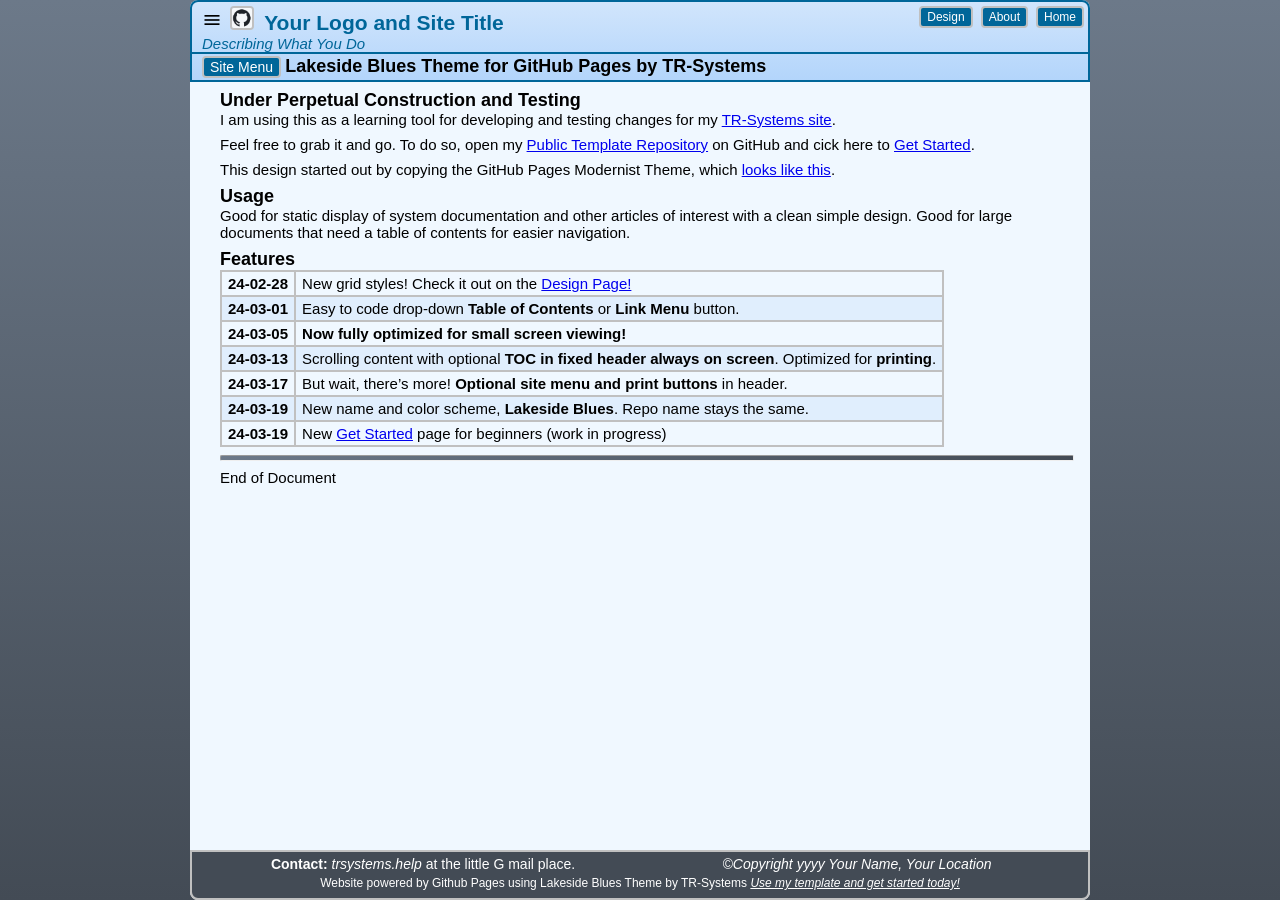
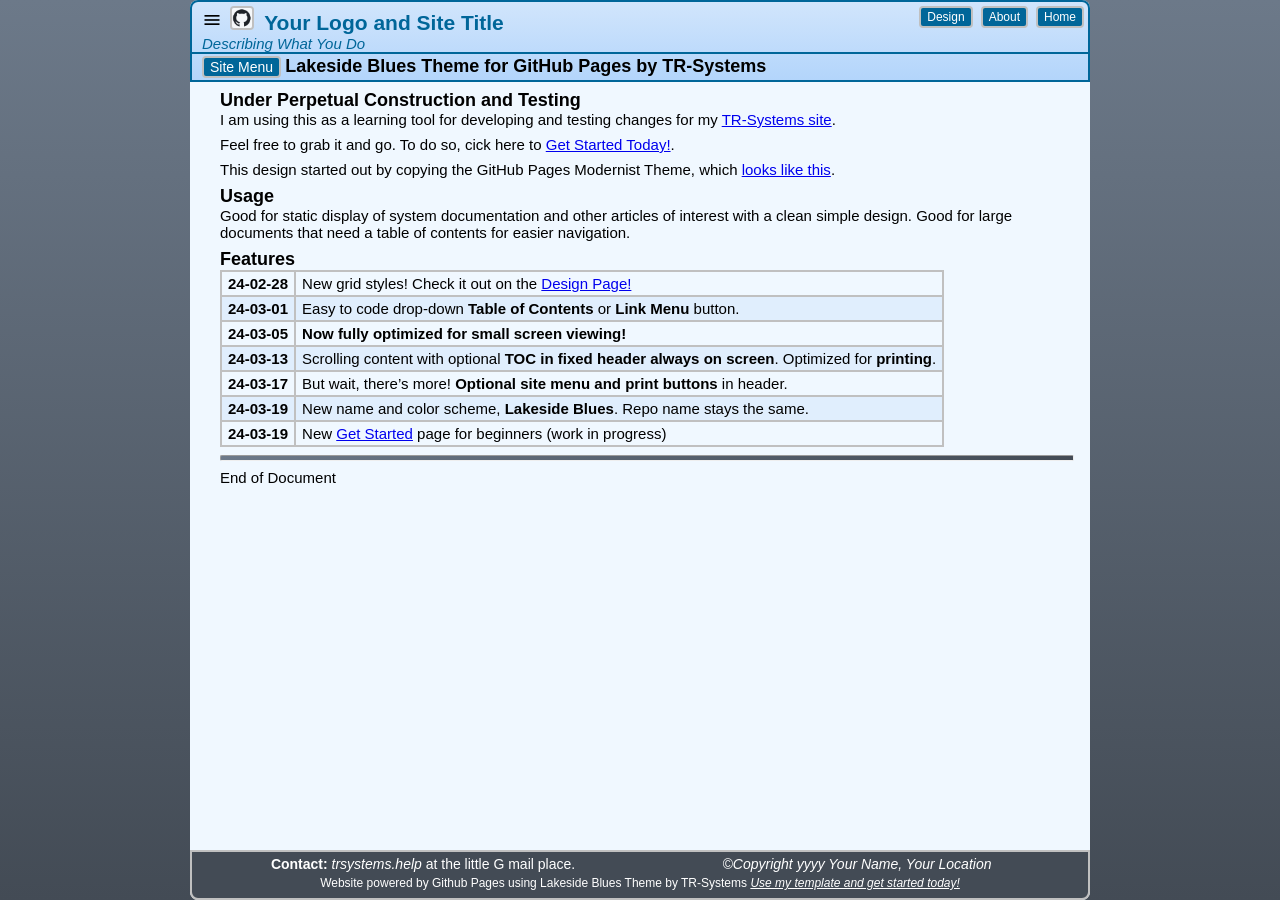
Before and after one commit to TR-Systems/modernist, a Jekyll site: the page built from index.md, in a window 1280 px wide. Built offline with Jekyll 4.4.1, drawn with Linux system fonts in a browser that asks for light colours; our own code applies the rules of GitHub Pages for plain Markdown files.

Commit message:
Update index.md

```diff
--- a/index.md
+++ b/index.md
@@ -6,7 +6,7 @@
 ### Under Perpetual Construction and Testing
 I am using this as a learning tool for developing and testing changes for my [TR-Systems site](https://tr-systems.github.io/web/){:target="_blank"}.
 
-Feel free to grab it and go. To do so, open my [Public Template Repository](https://github.com/tr-systems/modernist){:target="_blank"} on GitHub and cick here to [Get Started](getstarted.md).
+Feel free to grab it and go. To do so, cick here to [Get Started Today!](getstarted.md).
 
 This design started out by copying the GitHub Pages Modernist Theme, which [looks like this](https://pages-themes.github.io/modernist/){:target="_blank"}.
 
```
